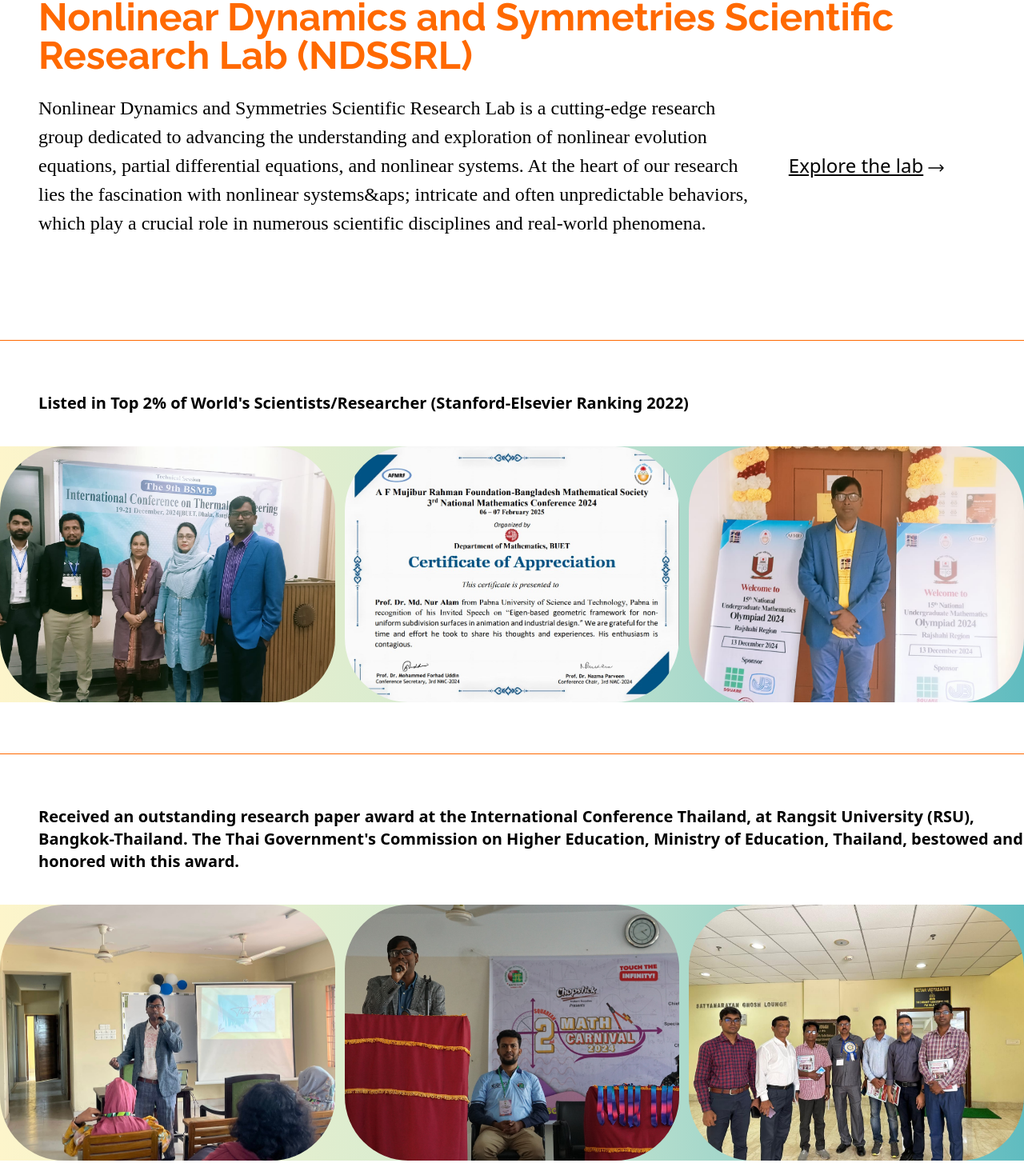
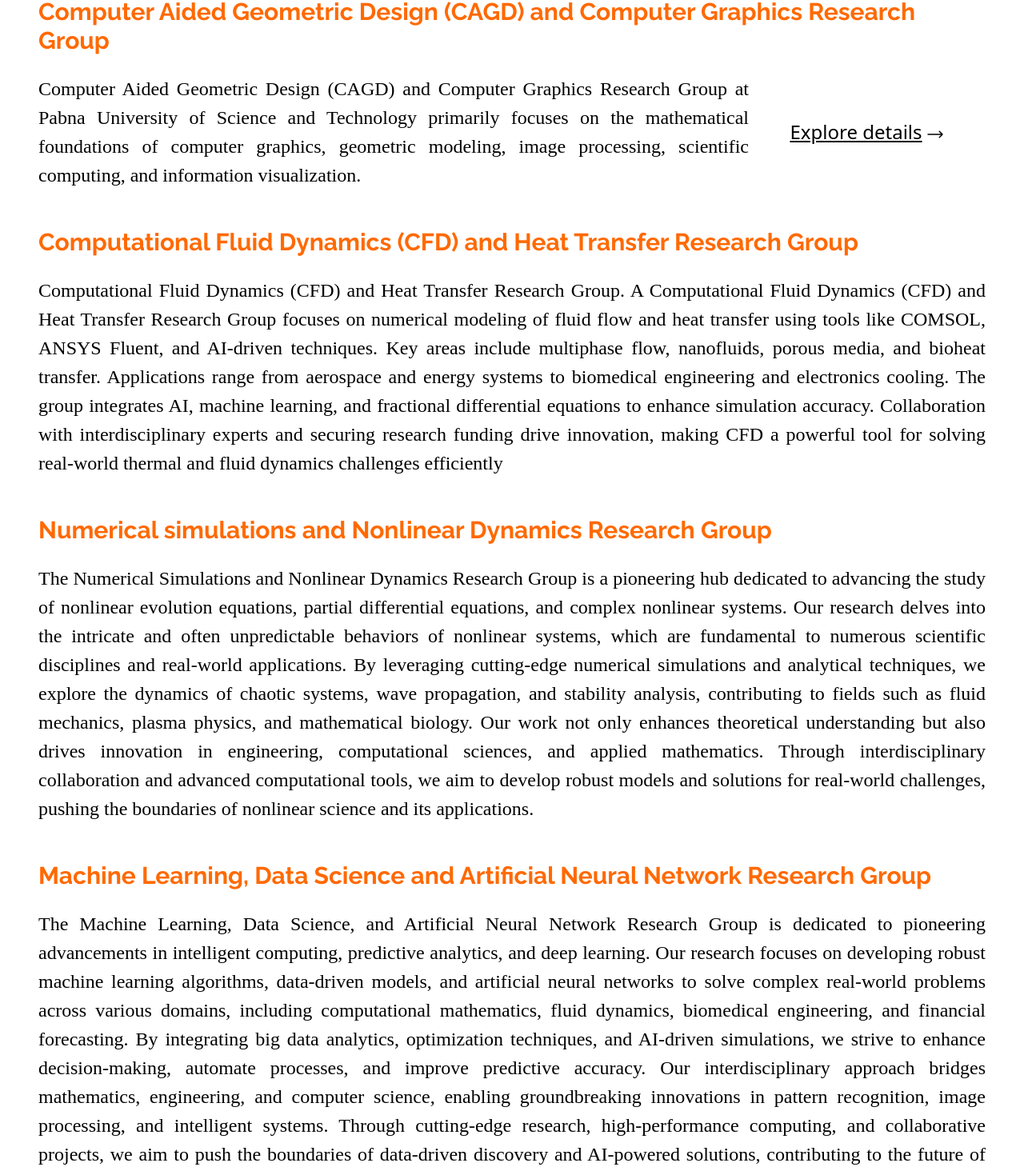
Before and after one commit to CoderKawsar/dr.nur-alam, a Next.js app: page / in a window 1280 px wide. Shown: the part 167-1636 px from the top of the page at 80% size. Built offline with nearby package versions, Linux system fonts and the light colour scheme.

Commit message:
homepage top sections added

```diff
--- /dev/null
+++ b/src/app/conference/conference.jsx
@@ -0,0 +1,11 @@
+function ConferencePage() {
+  return (
+    <div className="w-[650px] mx-auto mt-16">
+      <h2 className="mt-10 text-3xl text-[#FF6900] border-b border-[#FF6900] raleway-font font-bold mb-4 pb-2">
+        Conference
+      </h2>
+    </div>
+  );
+}
+
+export default ConferencePage;
--- a/src/components/Homepage/MenuBottom.jsx
+++ b/src/components/Homepage/MenuBottom.jsx
@@ -4,28 +4,94 @@ import { HiOutlineArrowLongRight } from "react-icons/hi2";
 function MenuBottom() {
   return (
     <div className="py-16 px-12">
-      <h2 className="text-[#FF6900] raleway-font text-5xl font-bold mb-6">
-        Nonlinear Dynamics and Symmetries Scientific Research Lab (NDSSRL)
+      <h2 className="text-[#FF6900] raleway-font text-3xl font-bold mb-6">
+        Computer Aided Geometric Design (CAGD) and Computer Graphics Research
+        Group
       </h2>
       <div className="grid grid-cols-12">
-        <p className="times-new-roman-font text-2xl leading-normal col-span-9">
-          Nonlinear Dynamics and Symmetries Scientific Research Lab is a
-          cutting-edge research group dedicated to advancing the understanding
-          and exploration of nonlinear evolution equations, partial differential
-          equations, and nonlinear systems. At the heart of our research lies
-          the fascination with nonlinear systems&aps; intricate and often
-          unpredictable behaviors, which play a crucial role in numerous
-          scientific disciplines and real-world phenomena.
+        <p className="text-justify times-new-roman-font text-2xl leading-normal col-span-9">
+          Computer Aided Geometric Design (CAGD) and Computer Graphics Research
+          Group at Pabna University of Science and Technology primarily focuses
+          on the mathematical foundations of computer graphics, geometric
+          modeling, image processing, scientific computing, and information
+          visualization.
         </p>
         <div className="col-span-3 flex justify-center items-center">
           <Link
-            href="/research/publications"
+            target="_blank"
+            href="https://pust.ac.bd/academic/departments/dept_teachers/dept_teachers_profile/100041"
             className="text-2xl underline hover:no-underline hover:text-blue-800"
           >
-            Explore the lab
+            Explore details
             <HiOutlineArrowLongRight className="ml-1 inline" />
           </Link>
         </div>
+      </div>
+      <div className="mt-12">
+        <h2 className="text-[#FF6900] raleway-font text-3xl font-bold mb-6">
+          Computational Fluid Dynamics (CFD) and Heat Transfer Research Group
+        </h2>
+        <p className="times-new-roman-font text-2xl leading-normal text-justify">
+          Computational Fluid Dynamics (CFD) and Heat Transfer Research Group. A
+          Computational Fluid Dynamics (CFD) and Heat Transfer Research Group
+          focuses on numerical modeling of fluid flow and heat transfer using
+          tools like COMSOL, ANSYS Fluent, and AI-driven techniques. Key areas
+          include multiphase flow, nanofluids, porous media, and bioheat
+          transfer. Applications range from aerospace and energy systems to
+          biomedical engineering and electronics cooling. The group integrates
+          AI, machine learning, and fractional differential equations to enhance
+          simulation accuracy. Collaboration with interdisciplinary experts and
+          securing research funding drive innovation, making CFD a powerful tool
+          for solving real-world thermal and fluid dynamics challenges
+          efficiently
+        </p>
+      </div>
+      <div className="mt-12">
+        <h2 className="text-[#FF6900] raleway-font text-3xl font-bold mb-6">
+          Numerical simulations and Nonlinear Dynamics Research Group
+        </h2>
+        <p className="times-new-roman-font text-2xl leading-normal text-justify">
+          The Numerical Simulations and Nonlinear Dynamics Research Group is a
+          pioneering hub dedicated to advancing the study of nonlinear evolution
+          equations, partial differential equations, and complex nonlinear
+          systems. Our research delves into the intricate and often
+          unpredictable behaviors of nonlinear systems, which are fundamental to
+          numerous scientific disciplines and real-world applications. By
+          leveraging cutting-edge numerical simulations and analytical
+          techniques, we explore the dynamics of chaotic systems, wave
+          propagation, and stability analysis, contributing to fields such as
+          fluid mechanics, plasma physics, and mathematical biology. Our work
+          not only enhances theoretical understanding but also drives innovation
+          in engineering, computational sciences, and applied mathematics.
+          Through interdisciplinary collaboration and advanced computational
+          tools, we aim to develop robust models and solutions for real-world
+          challenges, pushing the boundaries of nonlinear science and its
+          applications.
+        </p>
+      </div>
+      <div className="mt-12">
+        <h2 className="text-[#FF6900] raleway-font text-3xl font-bold mb-6">
+          Machine Learning, Data Science and Artificial Neural Network Research
+          Group{" "}
+        </h2>
+        <p className="times-new-roman-font text-2xl leading-normal text-justify">
+          The Machine Learning, Data Science, and Artificial Neural Network
+          Research Group is dedicated to pioneering advancements in intelligent
+          computing, predictive analytics, and deep learning. Our research
+          focuses on developing robust machine learning algorithms, data-driven
+          models, and artificial neural networks to solve complex real-world
+          problems across various domains, including computational mathematics,
+          fluid dynamics, biomedical engineering, and financial forecasting. By
+          integrating big data analytics, optimization techniques, and AI-driven
+          simulations, we strive to enhance decision-making, automate processes,
+          and improve predictive accuracy. Our interdisciplinary approach
+          bridges mathematics, engineering, and computer science, enabling
+          groundbreaking innovations in pattern recognition, image processing,
+          and intelligent systems. Through cutting-edge research,
+          high-performance computing, and collaborative projects, we aim to push
+          the boundaries of data-driven discovery and AI-powered solutions,
+          contributing to the future of science and technology.
+        </p>
       </div>
     </div>
   );
```
